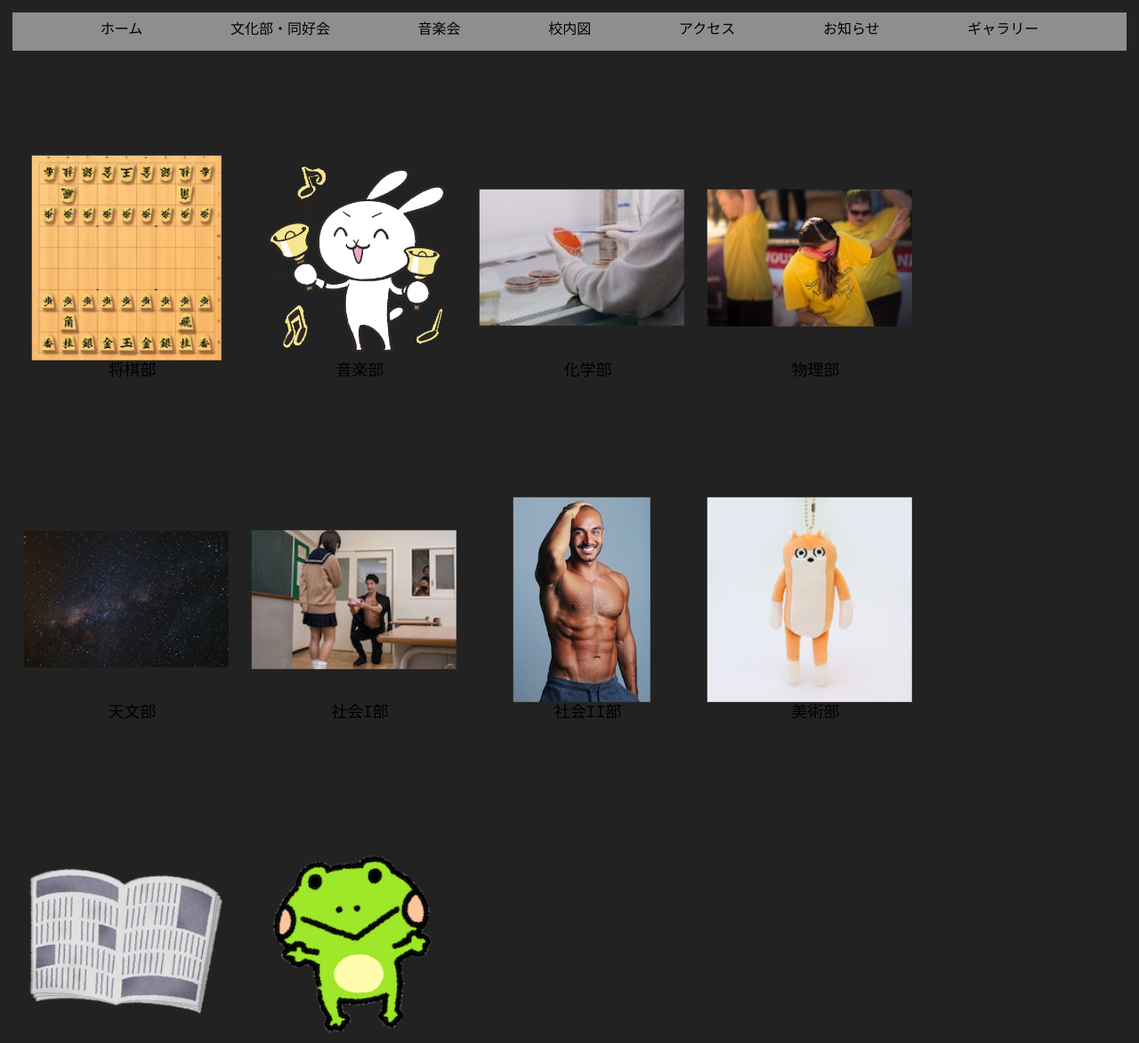
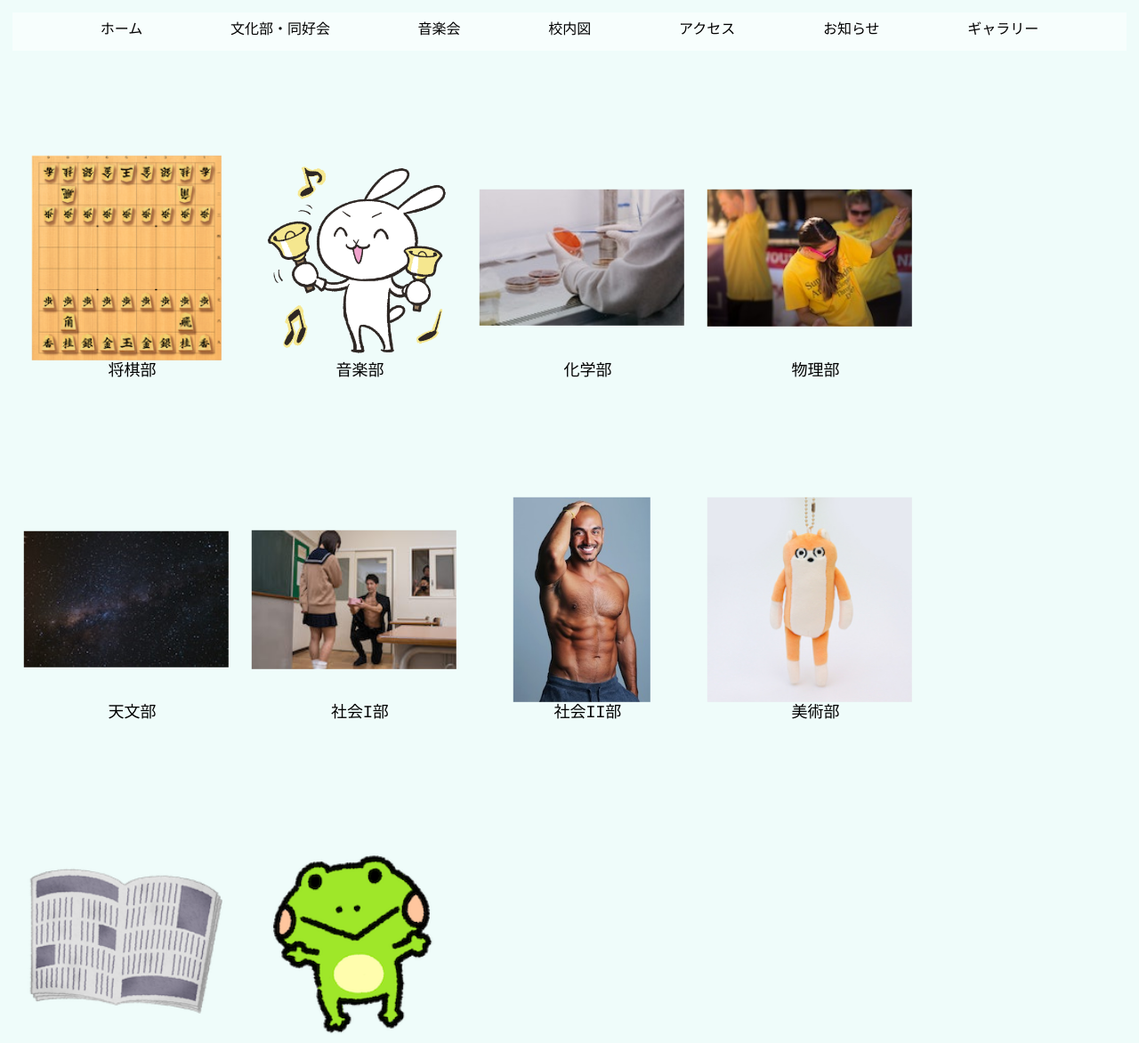
Before and after one commit to Haru18Mori/koyo_test, a Django app: page /club in a window 1280 px wide. Shown: the top 1172 px of the page at 89% size. Run offline with Django 4.2, Linux system fonts and the light colour scheme; data comes from the database, SQL or seed files in the repository.

Commit message:
club.css変えた

```diff
--- a/main/static/main/css/club.css
+++ b/main/static/main/css/club.css
@@ -5,7 +5,8 @@
 }
 
 body {
-  background: #222;
+  color: #555;
+  background: #effcfa;
   text-align: center;
   font-family: "Roboto Mono";
   padding: 1em;
```
